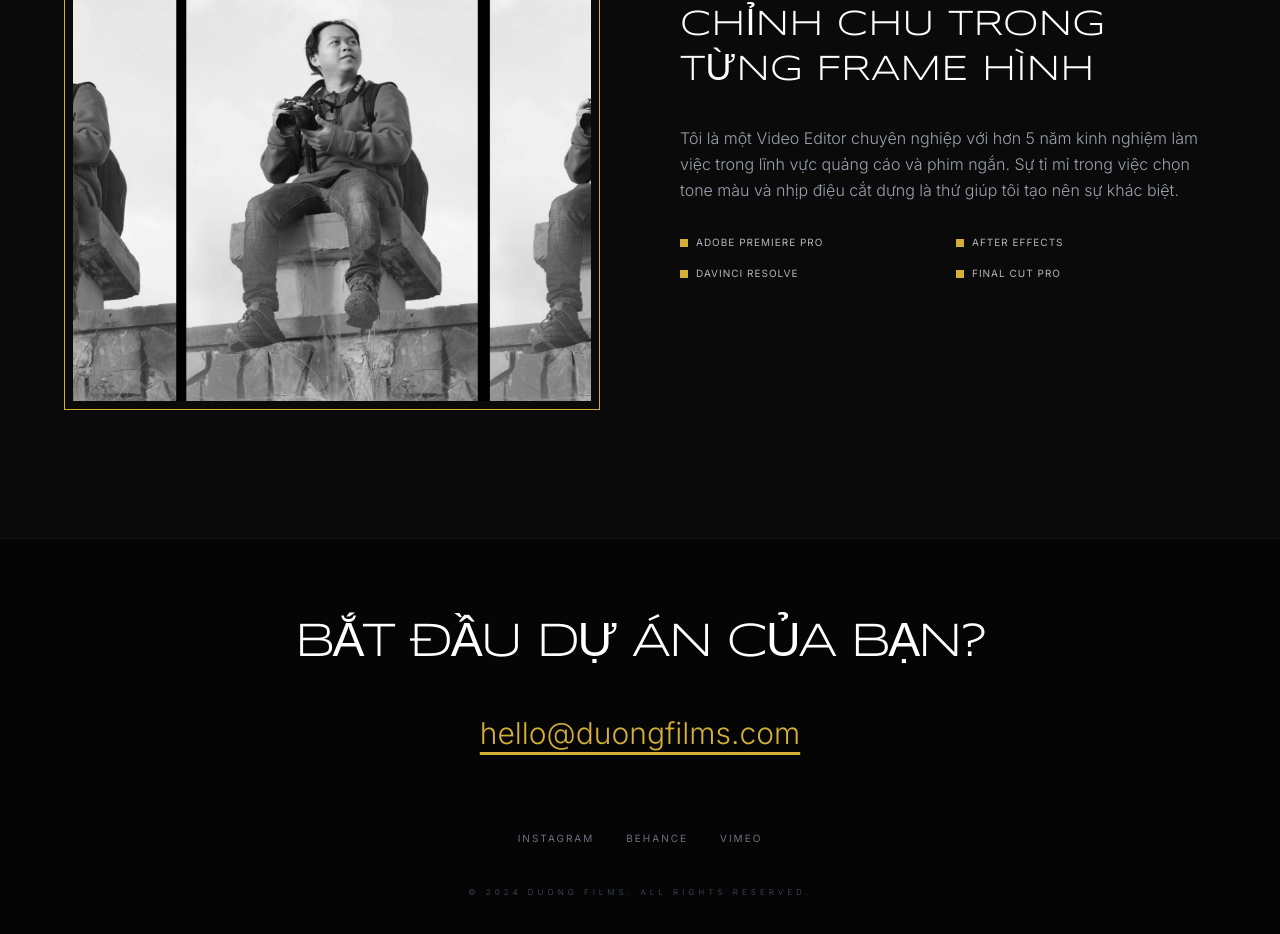
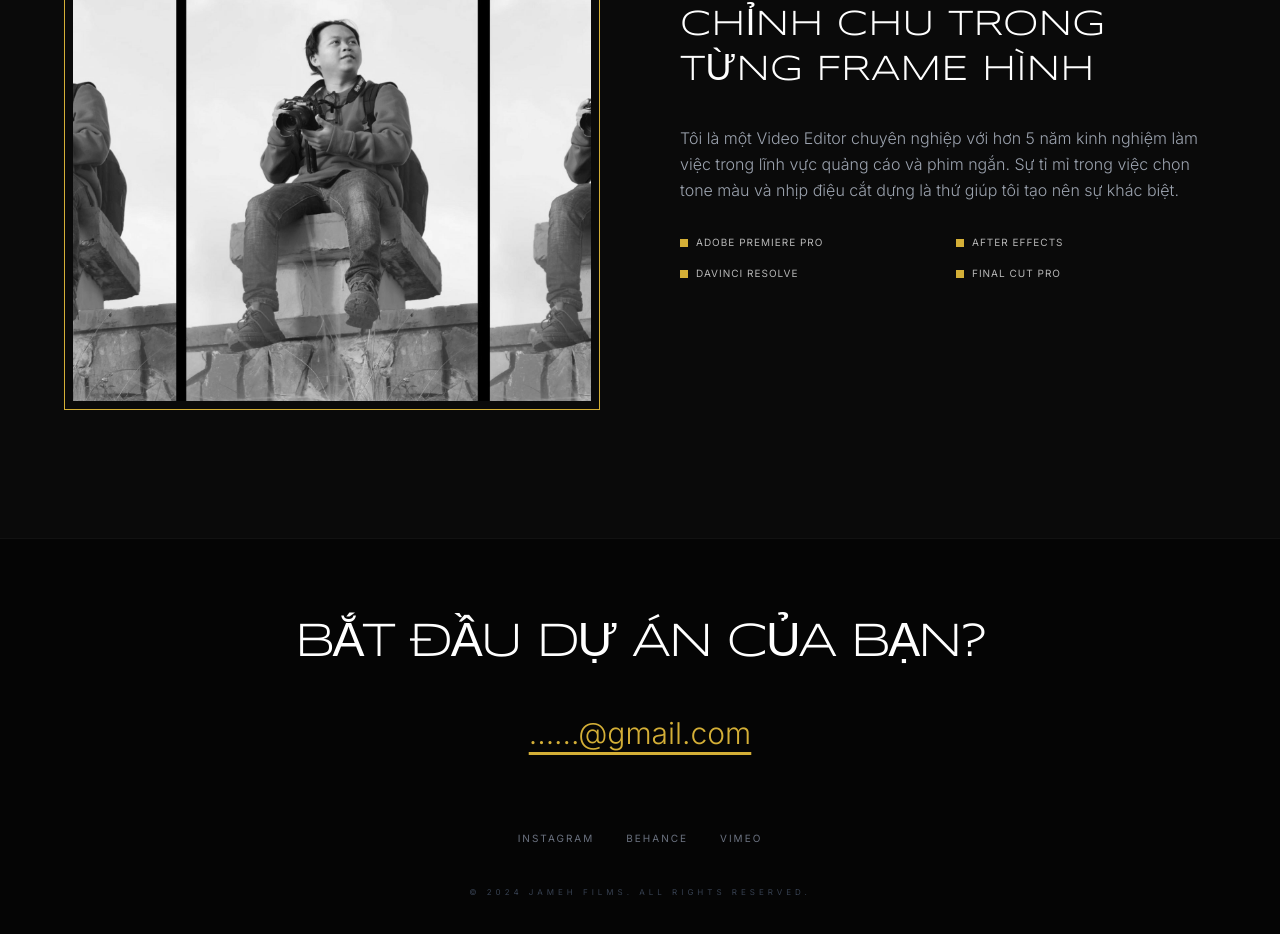
Before and after one commit to phatvo0401/demo, a plain HTML site: page index.html in a window 1280 px wide. Shown: the part 2342-3276 px from the top of the page. Drawn offline with nearby package versions, Linux system fonts and the light colour scheme.

Commit message:
Update index.html

```diff
--- a/index.html
+++ b/index.html
@@ -150,14 +150,14 @@
     <footer id="contact" class="py-20 px-6 border-t border-white/5 text-center">
         <h2 class="font-heading text-2xl md:text-5xl mb-12 tracking-tighter">BẮT ĐẦU DỰ ÁN CỦA BẠN?</h2>
         <a href="mailto:contact@duongfilms.com" class="text-gold text-lg md:text-3xl font-light hover:opacity-70 transition underline underline-offset-8">
-            hello@duongfilms.com
+            ......@gmail.com
         </a>
         <div class="mt-20 flex justify-center space-x-8 text-[10px] uppercase tracking-[0.2em] text-gray-500">
             <a href="#" class="hover:text-white transition">Instagram</a>
             <a href="#" class="hover:text-white transition">Behance</a>
             <a href="#" class="hover:text-white transition">Vimeo</a>
         </div>
-        <p class="mt-10 text-[8px] text-gray-700 tracking-[0.5em]">© 2024 DUONG FILMS. ALL RIGHTS RESERVED.</p>
+        <p class="mt-10 text-[8px] text-gray-700 tracking-[0.5em]">© 2024 JAMEH FILMS. ALL RIGHTS RESERVED.</p>
     </footer>
 
 </body>
```
